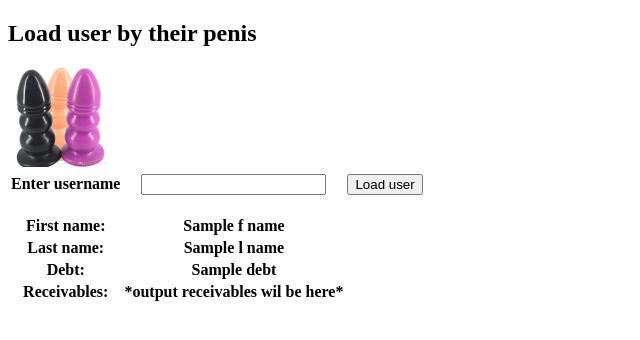
After one commit to JustStas/IOU_Server, a Flask app: template web_client/templates/load_user.html in a window 1280 px wide. The commit adds this page. Shown: the top 340 px of the page, without its empty margins (0-640 px from the left). Run offline with Flask 2, Linux system fonts and the light colour scheme; the template is opened without the code that fills it: most values are stand-ins (such as "Sample title", 1, 10 or a date in 2020); lists and menus that the app fills with data are empty.

Commit message:
working non-penis(almost) interface

```diff
--- a/web_client/main.py
+++ b/web_client/main.py
@@ -1,22 +1,21 @@
-import sys
-
-from flask import Flask, render_template
-
-from web_client import forms
+from flask import Flask, render_template, request
+from web_client.forms import LoadUserForm
+from wtforms import StringField, TextField
+from classes import User
 
 app = Flask(__name__)
 app.config['SECRET_KEY'] = 'my_penis'
 
-@app.route('/')
+@app.route('/', methods = ['POST', 'GET'])
 def home():
-    return render_template('penis.html', big_penis=False)
-
-@app.route('/signup')
-def signup():
-    form = forms.SignUpForm()
-    return render_template('signup.html', form=form)
+    if request.method == 'POST':
+        username = request.form['username']
+        user = User(username=username)
+        # user.load()
+        return render_template('load_user.html', f_name=user.f_name)
 
 
+    return render_template('load_user.html', f_name='')
 
 
 if __name__ == '__main__':
--- a/web_client/templates/base.html
+++ b/web_client/templates/base.html
@@ -5,8 +5,7 @@
     <title>Title</title>
 </head>
 <body>
-    <h2> Base class </h2>
+    <h2> Splitwise </h2>
 
-{% block content %}{% endblock %}
 </body>
 </html>
--- /dev/null
+++ b/web_client/templates/load_user.html
@@ -0,0 +1,58 @@
+<!DOCTYPE html>
+<html lang="en">
+<head>
+    <meta charset="UTF-8">
+    <title>Title</title>
+</head>
+<body>
+    <form action = 'http://127.0.0.1:5000/' method ='post'>
+        <h2> Load user by their penis </h2>
+        <img src="/static/dildo.png", width=100, height=100 />
+
+        <table>
+            <tr>
+                <th>Enter username</th>
+                <th><input type ='text', name="username"/></th>
+                <th><input type ='submit' value="Load user"/></th>
+            </tr>
+
+            <tr>
+                <th><br>First name: </th>
+                <th><br>
+                    {% if f_name != "" %}
+                    {{f_name}}
+                    {% else %}
+                    First name will be here
+                    {% endif %}
+                </th>
+            </tr>
+            <tr>
+                <th>Last name: </th>
+                <th>
+                    {% if l_name != "" %}
+                    {{l_name}}
+                    {% else %}
+                    Last name will be here
+                    {% endif %}
+                </th>
+            </tr>
+            <tr>
+                <th>Debt: </th>
+                <th>
+                    {% if debt != "" %}
+                    {{debt}}
+                    {% else %}
+                    debt will be here
+                    {% endif %}
+                </th>
+            </tr>
+            <tr>
+                <th>Receivables: </th>
+                <th>*output receivables wil be here*</th>
+            </tr>
+        </table>
+    </form>
+
+
+</body>
+</html>
```
Also changed, not shown: web_client/forms.py (+4 -5 lines), web_client/templates/penis.html (deleted, +0 -15 lines), web_client/templates/signup.html (deleted, +0 -21 lines), web_client/static/dildo.png (added).
